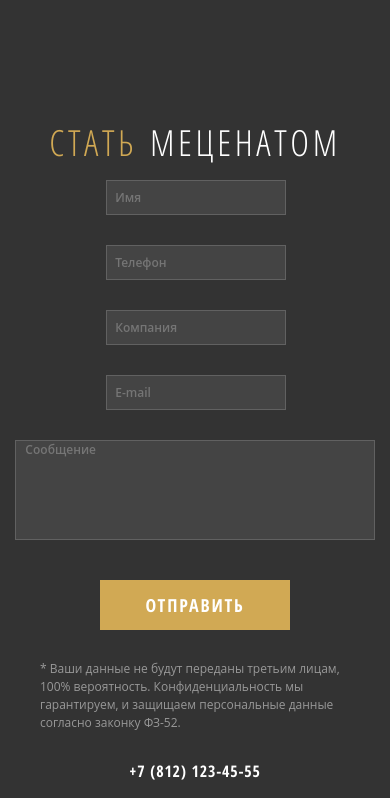
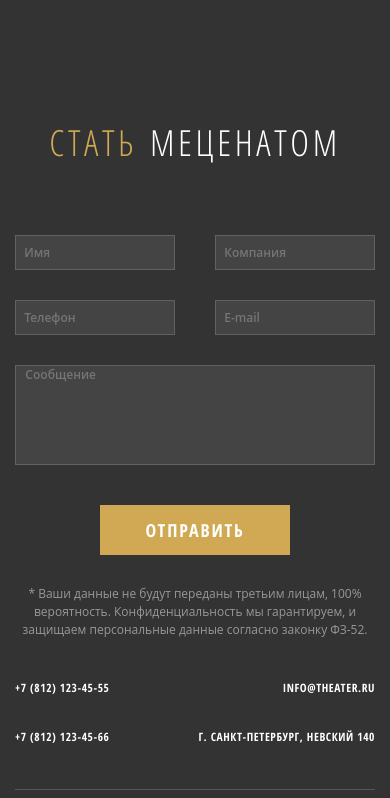
Before and after one commit to beregovoydima/Big-theatre, a plain HTML site: page index.html in a window 390 px wide. Shown: the part 3400-4198 px from the top of the page. Drawn offline with nearby package versions, Linux system fonts and the light colour scheme.

Commit message:
Add files via upload

```diff
--- a/style.css
+++ b/style.css
@@ -541,7 +541,7 @@ h6 {
 
 .greatest_year > ul > li {
   list-style: none;
-  ont-family: Open Sans Condensed;
+  font-family: Open Sans Condensed;
   font-style: normal;
   font-weight: bold;
   font-size: 72px;
@@ -562,11 +562,9 @@ h6 {
   width: 540px;
   font-family: Open Sans;
   font-style: normal;
-  font-weight: 700;
-  font-size: 36px;
+  font-weight: bold;
+  font-size: 29px;
   line-height: 150%;
-  /* or 54px */
-  /* white */
   color: #ffffff;
 }
 
@@ -1172,6 +1170,9 @@ h6 {
   .container_footer {
     height: 360px;
   }
+  .footer_messege > p {
+    width: 390px;
+  }
 }
 
 @media screen and (max-width: 767px) {
@@ -1183,6 +1184,9 @@ h6 {
   }
   .greatest_text > p {
     width: 330px;
+  }
+  .great_theatre {
+    width: 100%;
   }
   .greatest_year > ul {
     margin-right: 23px;
@@ -1261,6 +1265,13 @@ h6 {
   .h3_text {
     margin-top: 27px;
   }
+  .footer_messege > p {
+    width: 75.52%;
+    text-align: center;
+  }
+  .footer_messege > p {
+    width: 435px;
+  }
 }
 
 @media screen and (max-width: 575px) {
@@ -1292,13 +1303,13 @@ h6 {
   }
   .greatest_text > p {
     width: 150px;
-    font-size: 24px;
+    font-size: 22px;
   }
   .stars {
-    width: 0;
+    width: 150px;
   }
   .stars > img {
-    display: none;
+    width: 150px;
   }
   .footer_form {
     width: 360px;
@@ -1309,29 +1320,19 @@ h6 {
   .footer_messege {
     width: 360px;
   }
-  .footer_contacts {
-    -ms-grid-columns: 1fr;
-        grid-template-columns: 1fr;
-    justify-items: center;
-  }
-  .div2 > li {
-    -ms-grid-column-align: center;
-        justify-self: center;
+  .footer_contacts > .footer_div > li > a {
+    font-size: 11.5px;
   }
   .footer_form {
-    -webkit-box-orient: vertical;
-    -webkit-box-direction: normal;
-        -ms-flex-direction: column;
-            flex-direction: column;
     -webkit-box-align: center;
         -ms-flex-align: center;
             align-items: center;
   }
   .footer {
-    height: 860px;
+    height: 690px;
   }
   .container_footer {
-    height: 730px;
+    height: 560px;
   }
   .greatest_text {
     width: 150px;
@@ -1349,8 +1350,20 @@ h6 {
     -webkit-transition: all 0.3s ease-out;
     transition: all 0.3s ease-out;
   }
+  .container_nav {
+    width: 100%;
+  }
   .tel {
-    right: 210px;
+    right: 56%;
+  }
+  .input_style {
+    width: 160px;
+  }
+  .field_name {
+    width: 160px;
+  }
+  .footer_messege > p {
+    width: 96%;
   }
 }
 /*# sourceMappingURL=style.css.map */
```
